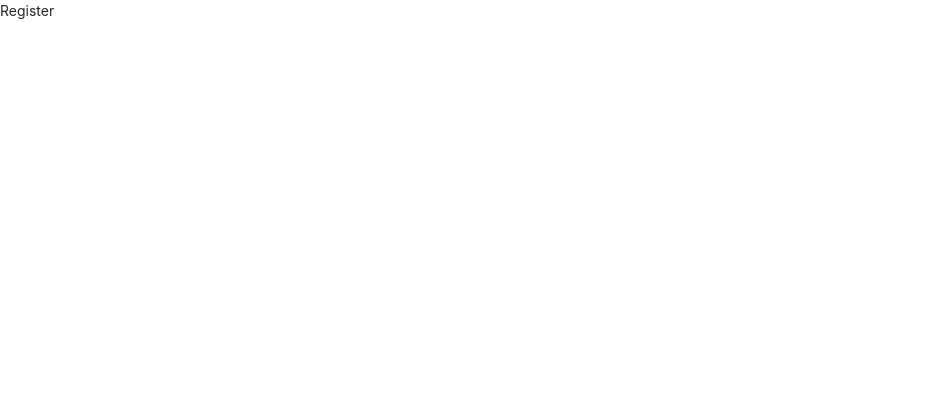
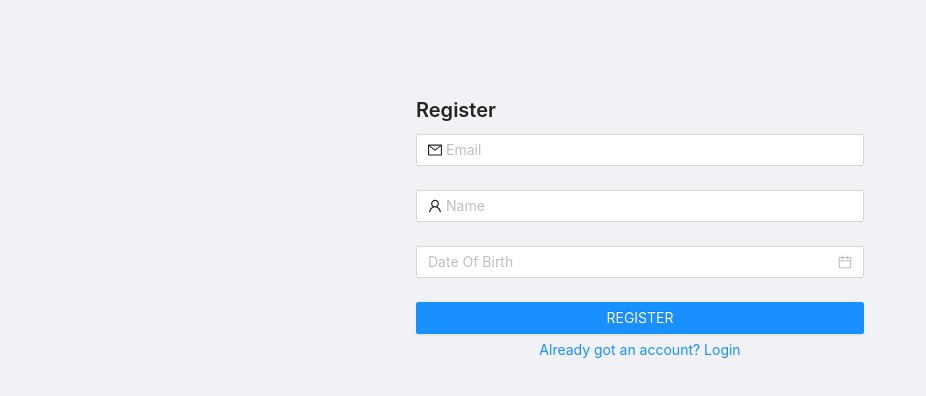
Before and after one commit to infix/news-app, a React (Create React App) app in the folder packages/frontend/: page /register in a window 1280 px wide. Shown: the top 396 px of the page, without its empty margins (0-926 px from the left). Built offline with nearby package versions, Linux system fonts and the light colour scheme.

Commit message:
[FEAT]: Created UI for the register page

```diff
--- a/packages/frontend/src/pages/Register.tsx
+++ b/packages/frontend/src/pages/Register.tsx
@@ -1,3 +1,58 @@
+import { Button, DatePicker, Form, Input, Layout, Typography } from "antd";
+import { MailOutlined, UserOutlined } from "@ant-design/icons";
 import React from "react";
+import { Link } from "react-router-dom";
+import { Rule } from "antd/lib/form";
 
-export const Register = () => <>Register</>;
+const validationRules: { [k: string]: Rule[] } = {
+  email: [
+    { required: true, message: "Email is required" },
+    { type: "email", message: "Enter a valid email" },
+  ],
+  name: [{ required: true, message: "Name is required" }],
+  dateOfBirth: [{ required: true, message: "Date of birth is required" }],
+};
+
+export const Register = () => {
+  return (
+    <Layout style={{ minHeight: "100vh", alignItems: "center" }}>
+      <Layout.Content
+        style={{
+          maxWidth: "30rem",
+          width: "30rem",
+          marginTop: "5rem",
+          padding: "1rem",
+        }}
+      >
+        <Form name="register">
+          <Typography.Title level={4}>Register</Typography.Title>
+
+          <Form.Item name="email" rules={validationRules.email}>
+            <Input prefix={<MailOutlined />} placeholder="Email" type="email" />
+          </Form.Item>
+
+          <Form.Item name="name" rules={validationRules.name}>
+            <Input prefix={<UserOutlined />} placeholder="Name" name="name" />
+          </Form.Item>
+
+          <Form.Item name="dateOfBirth" rules={validationRules.dateOfBirth}>
+            <DatePicker
+              style={{ width: "100%" }}
+              placeholder="Date Of Birth"
+              name="dateOfBirth"
+            />
+          </Form.Item>
+
+          <Form.Item noStyle>
+            <Button type="primary" block htmlType="submit">
+              REGISTER
+            </Button>
+          </Form.Item>
+          <Button type="link" block>
+            <Link to="/login"> Already got an account? Login </Link>
+          </Button>
+        </Form>
+      </Layout.Content>
+    </Layout>
+  );
+};
```
